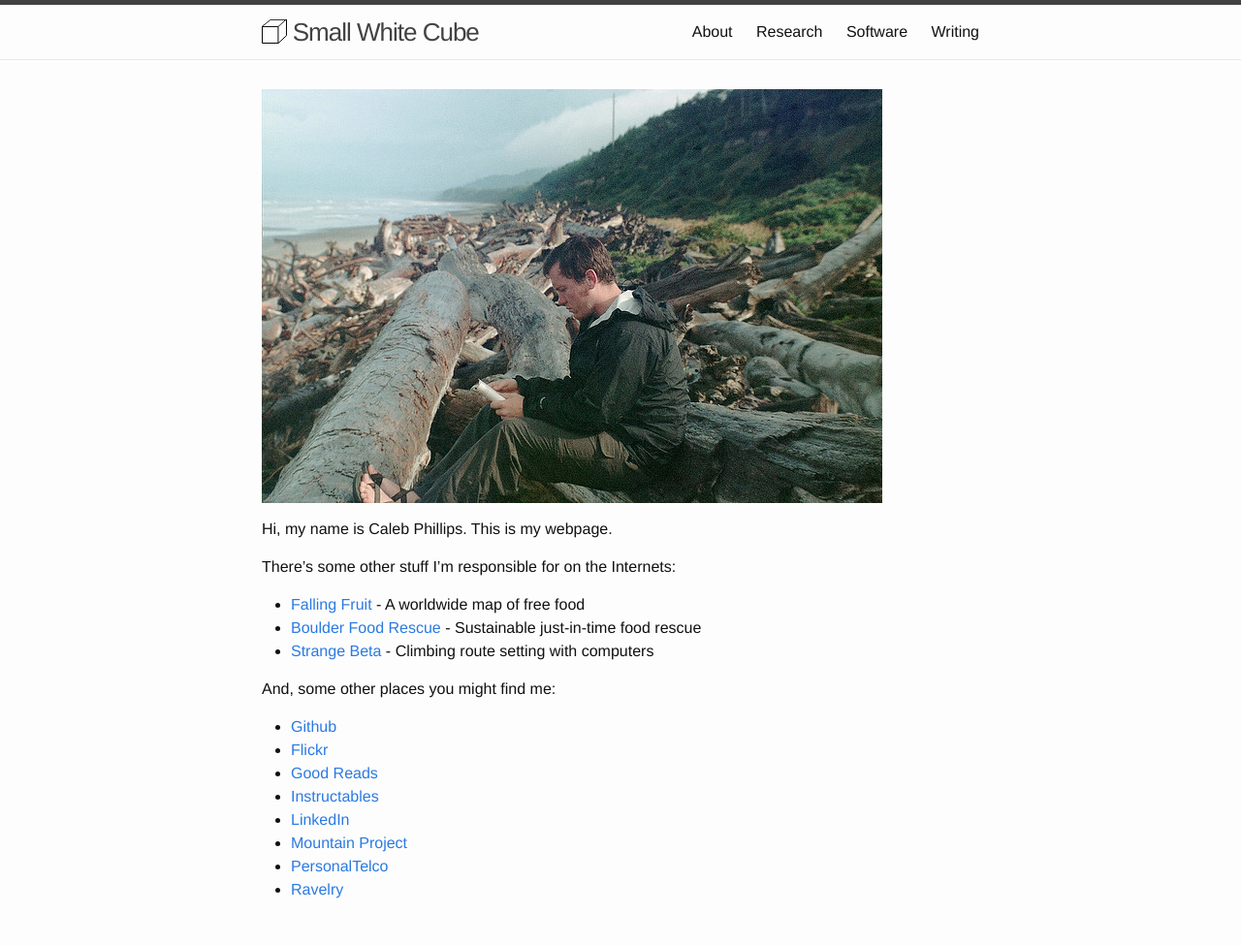
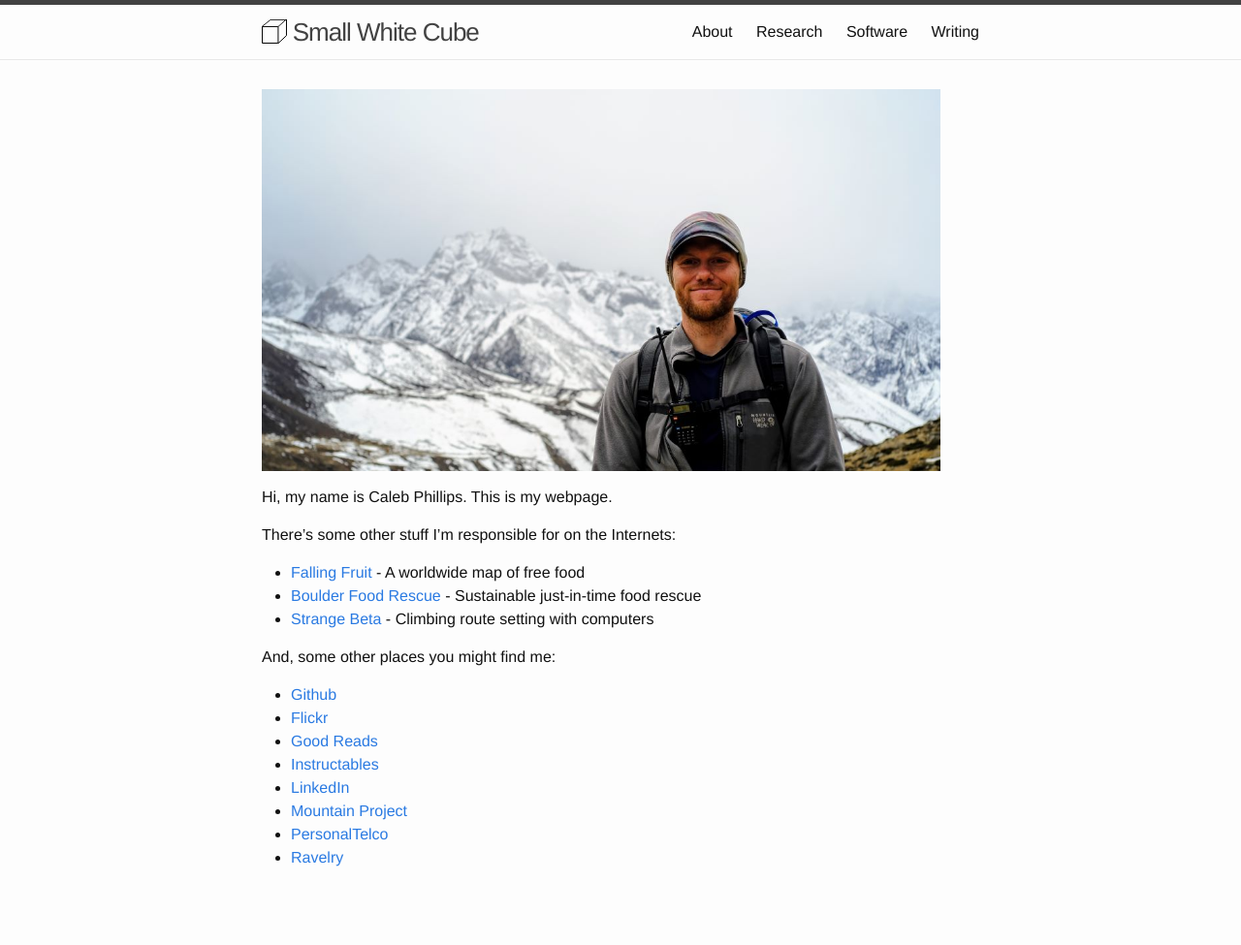
Before and after one commit to somerandomsequence/smallwhitecube, a Jekyll site: the page built from index.md, in a window 1280 px wide. Shown: the whole page at 97% size. Built offline with Jekyll 4.4.1, drawn with Linux system fonts in a browser that asks for light colours; nearby versions of some CDN libraries; after the commit the page ends 942 px from its top, so only the background shows below that.

Commit message:
Update index.md

```diff
--- a/index.md
+++ b/index.md
@@ -1,7 +1,7 @@
 ---
 layout: default
 ---
-<img src="/images/me_reading.jpg">
+<img src="/images/me_amadablam.jpg" width=700>
 
 Hi, my name is Caleb Phillips. This is my webpage.
 
```
